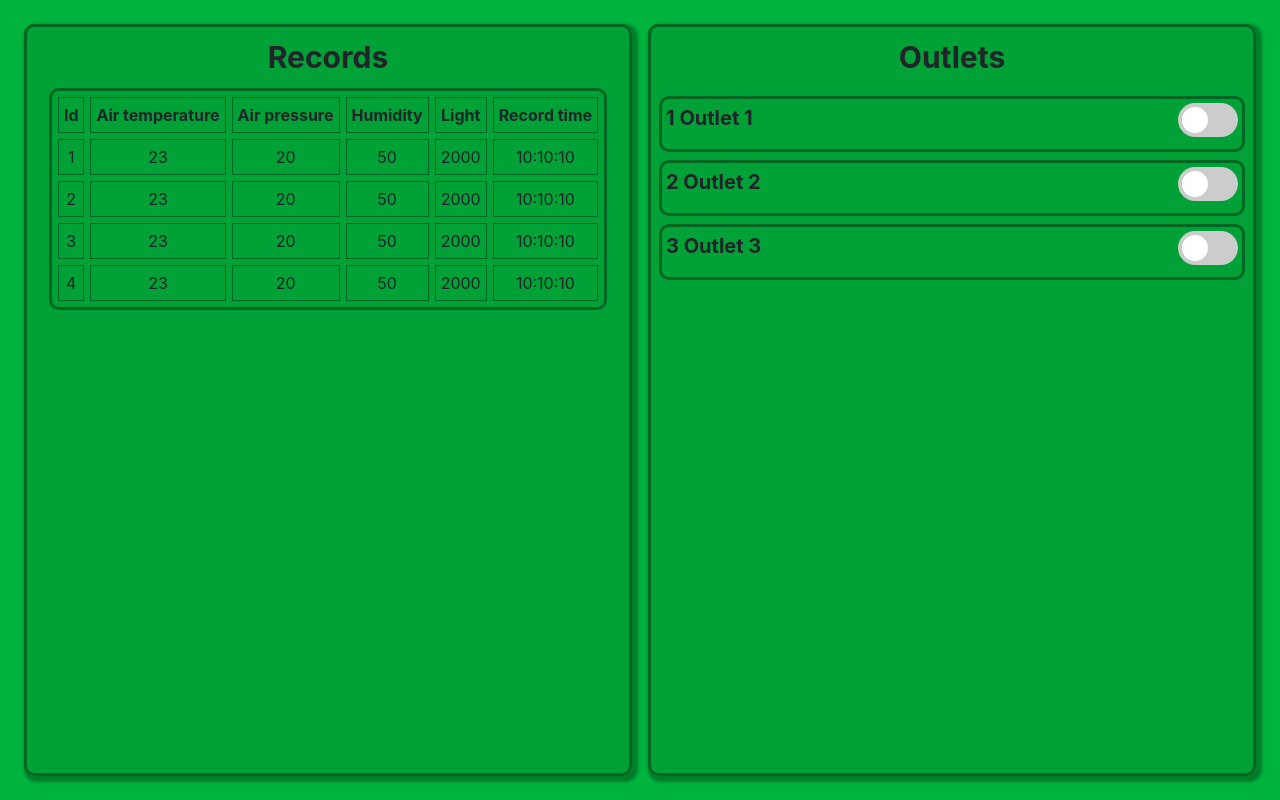
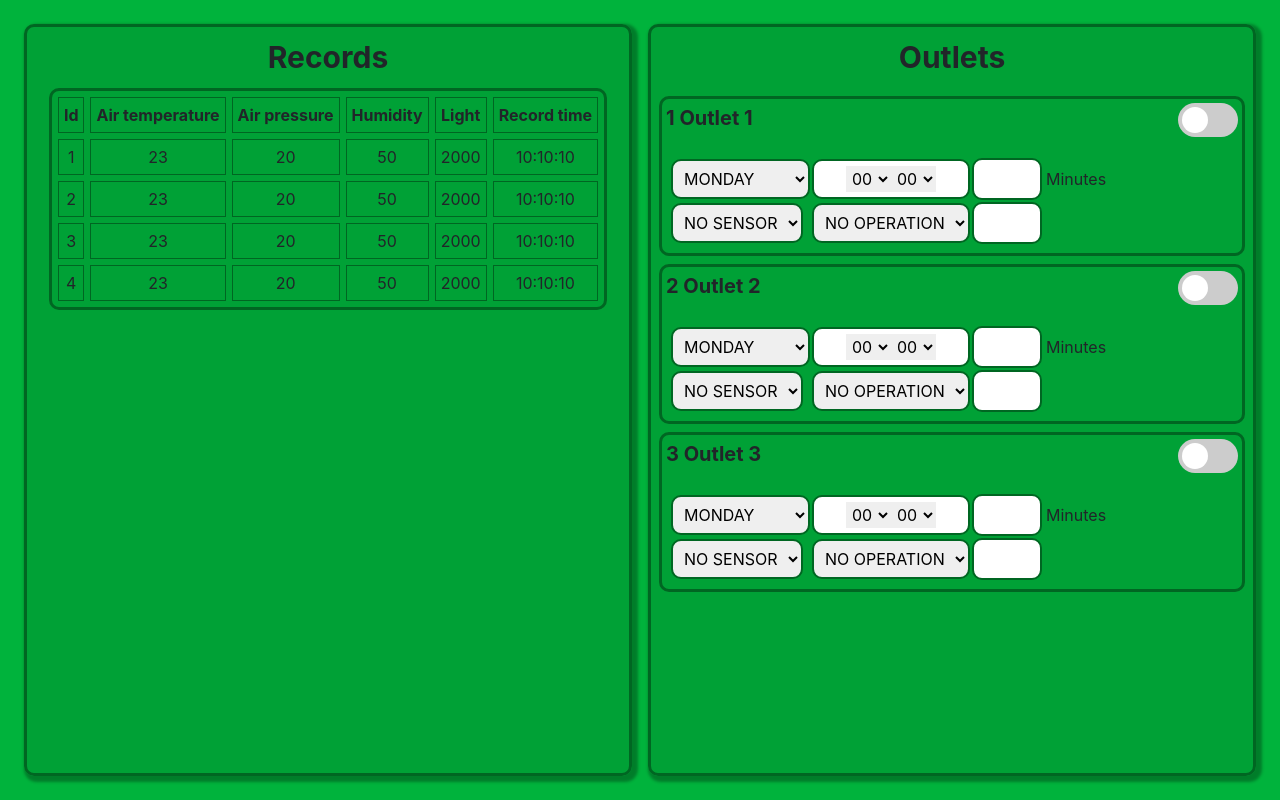
Before and after one commit to jonizei/chili-ui-old, a React (Create React App) app: page / in a window 1280 px wide. Built offline with nearby package versions, Linux system fonts and the light colour scheme.

Commit message:
Create TimeTriggerRow and ConditionTriggerRow

```diff
--- a/src/Components/OutletList/Outlet/Outlet.js
+++ b/src/Components/OutletList/Outlet/Outlet.js
@@ -1,5 +1,6 @@
 import { Component } from 'react';
 import './Outlet.css';
+import TriggerTable from '../TriggerTable/TriggerTable';
 
 class Outlet extends Component {
 
@@ -25,6 +26,9 @@ class Outlet extends Component {
                         </label>
                     </div>
                 </div>
+                <div className="w-100 p-1 trigger-table-container">
+                    <TriggerTable />
+                </div>
             </div>
         );
     }
--- /dev/null
+++ b/src/Components/OutletList/TriggerTable/ConditionTriggerRow/ConditionTriggerRow.css
@@ -0,0 +1,19 @@
+.sensor-select {
+    padding: 7px;
+    border-radius: 10px;
+    border: 2px solid #006622;
+}
+
+.operation-select {
+    padding: 7px;
+    border-radius: 10px;
+    border: 2px solid #006622;
+}
+
+.value-input {
+    width: 70px;
+    padding: 7px;
+    border-radius: 10px;
+    border: 2px solid #006622;
+    text-align: center;
+}
--- /dev/null
+++ b/src/Components/OutletList/TriggerTable/ConditionTriggerRow/ConditionTriggerRow.js
@@ -0,0 +1,82 @@
+import { Component } from 'react';
+import './ConditionTriggerRow.css';
+
+class ConditionTriggerRow extends Component {
+
+    operationArray = [
+        "NO OPERATION"
+        , "LOWER"
+        , "EQUALS"
+        , "GREATER"
+    ];
+
+    sensorArray = [
+        "NO SENSOR"
+        , "AIR_TEMP"
+        , "AIR_PRES"
+        , "HUMIDITY"
+        , "LIGHT"
+    ];
+
+    constructor() {
+        super();
+
+        this.state = {
+            operations: [],
+            sensors: []
+        };
+
+        this.createSensorOptions = this.createSensorOptions.bind(this);
+        this.createOperationOptions = this.createOperationOptions.bind(this);
+    }
+
+    componentDidMount() {
+        this.createSensorOptions();
+        this.createOperationOptions();
+    }
+
+    createSensorOptions() {
+
+        var sensorOptions = [];
+        for(var i = 0; i < this.sensorArray.length; i++) {
+            sensorOptions.push(<option key={i} value={i}>{ this.sensorArray[i] }</option>);
+        }
+
+        this.setState({sensors: sensorOptions});
+    }
+
+    createOperationOptions() {
+
+        var operationOptions = [];
+        for(var i = 0; i < this.operationArray.length; i++) {
+            operationOptions.push(<option key={i} value={i}>{ this.operationArray[i] }</option>);
+        }
+
+        this.setState({operations: operationOptions});
+    }
+
+    render() {
+        return(
+            <tr>
+                <td>
+                    <select className="sensor-select">
+                        { this.state.sensors }
+                    </select>
+                </td>
+
+                <td>
+                    <select className="operation-select">
+                        { this.state.operations }
+                    </select>
+                </td>
+
+                <td>
+                    <input type="number" className="value-input" />
+                </td>
+            </tr>
+        );
+    }
+
+}
+
+export default ConditionTriggerRow;
--- /dev/null
+++ b/src/Components/OutletList/TriggerTable/MyTimePicker/MyTimePicker.css
@@ -0,0 +1,11 @@
+.my-time-picker {
+    border: 2px solid #006622;
+    border-radius: 10px;
+    padding: 5px;
+    background-color: white;
+}
+
+.my-time-select {
+    border: none;
+    padding: 2px;
+}
--- /dev/null
+++ b/src/Components/OutletList/TriggerTable/MyTimePicker/MyTimePicker.js
@@ -0,0 +1,85 @@
+import { Component } from 'react';
+import './MyTimePicker.css';
+
+class MyTimePicker extends Component {
+
+    constructor() {
+        super();
+
+        this.state = {
+            hours: [],
+            minutes: [],
+            selectedHour: 0,
+            selectedMinute: 0
+        };
+
+        this.createHourOptions = this.createHourOptions.bind(this);
+        this.createMinOptions = this.createMinOptions.bind(this);
+        this.onTimeChange = this.onTimeChange.bind(this);
+    }
+
+    componentDidMount() {
+        this.createHourOptions();
+        this.createMinOptions();
+    }
+
+    createHourOptions() {
+
+        var hoursOptions = [];
+        for(var i = 0; i < 24; i++) {
+            var strHour = "";
+            if(i < 10) {
+                strHour = "0" + i;
+            }
+            else strHour = "" + i;
+
+            hoursOptions.push(<option key={i} value={i}>{ strHour }</option>);
+        }
+
+        this.setState({hours: hoursOptions});
+    }
+
+    createMinOptions() {
+
+        var minOptions = [];
+        for(var i = 0; i < 60; i++) {
+            var strMin = "";
+            if(i < 10) {
+                strMin = "0" + i;
+            }
+            else strMin = "" + i;
+
+            minOptions.push(<option key={i} value={i}>{ strMin }</option>);
+        }
+
+        this.setState({minutes: minOptions});
+    }
+
+    onTimeChange = e => {
+
+        if(e.target.name === 'hourSelect') {
+            this.setState({selectedHour: e.target.value});
+        }
+        else if(e.target.name === 'minuteSelect') {
+            this.setState({selectedMinute: e.target.value});
+        }
+
+    }
+
+    render() {
+        return(
+            <div className="my-time-picker d-flex justify-content-center">
+                <select name="hourSelect" className="my-time-select" onChange={this.onTimeChange}>
+                    { this.state.hours }
+                </select>
+
+                <select name="minuteSelect" className="my-time-select" onChange={this.onTimeChange}>
+                    { this.state.minutes }
+                </select>
+            </div>
+        );
+    }
+
+}
+
+export default MyTimePicker;
--- /dev/null
+++ b/src/Components/OutletList/TriggerTable/TimeTriggerRow/TimeTriggerRow.css
@@ -0,0 +1,13 @@
+.weekday-select {
+    padding: 7px;
+    border-radius: 10px;
+    border: 2px solid #006622;
+}
+
+.duration-input {
+    width: 70px;
+    padding: 7px;
+    border-radius: 10px;
+    border: 2px solid #006622;
+    text-align: center;
+}
--- /dev/null
+++ b/src/Components/OutletList/TriggerTable/TimeTriggerRow/TimeTriggerRow.js
@@ -0,0 +1,64 @@
+import { Component } from 'react';
+import MyTimePicker from '../MyTimePicker/MyTimePicker';
+import './TimeTriggerRow.css';
+
+class TimeTriggerRow extends Component {
+
+    weekdayArray = [
+        "MONDAY"
+        , "TUESDAY"
+        , "WEDNESDAY"
+        , "THURSDAY"
+        , "FRIDAY"
+        , "SATURDAY"
+        , "SUNDAY"
+    ];
+
+    constructor() {
+        super();
+
+        this.state = {
+            weekdays: []
+        };
+
+        this.createWeekdayOptions = this.createWeekdayOptions.bind(this);
+    }
+
+    componentDidMount() {
+        this.createWeekdayOptions();
+    }
+
+    createWeekdayOptions() {
+
+        var weekdayOptions = [];
+        for(var i = 0; i < this.weekdayArray.length; i++) {
+            weekdayOptions.push(<option key={i} value={i}>{ this.weekdayArray[i] }</option>);
+        }
+
+        this.setState({weekdays: weekdayOptions});
+    }
+
+    render() {
+        return(
+            <tr>
+                <td>
+                    <select className="weekday-select">
+                        { this.state.weekdays }
+                    </select>
+                </td>
+
+                <td>
+                    <MyTimePicker />
+                </td>
+
+                <td>
+                    <input type="number" className="duration-input" />
+                    <span className="p-1">Minutes</span>
+                </td>
+            </tr>
+        );
+    }
+
+}
+
+export default TimeTriggerRow;
--- a/src/Components/OutletList/TriggerTable/TriggerTable.js
+++ b/src/Components/OutletList/TriggerTable/TriggerTable.js
@@ -1,6 +1,27 @@
 import { Component } from 'react';
+import TimeTriggerRow from './TimeTriggerRow/TimeTriggerRow';
+import ConditionTriggerRow from './ConditionTriggerRow/ConditionTriggerRow';
 
 class TriggerTable extends Component {
+
+    constructor() {
+        super();
+
+        this.state = {
+            triggers: []
+        };
+    }
+
+    render() {
+        return(
+            <div className="w-100 p-1">
+                <table>
+                    <TimeTriggerRow />
+                    <ConditionTriggerRow />
+                </table>
+            </div>
+        );
+    }
 
 }
 
```
Also changed, not shown: 1 other file (tests, documents, lock files or other folders).
